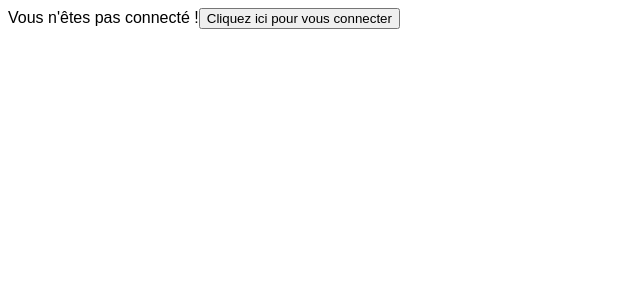
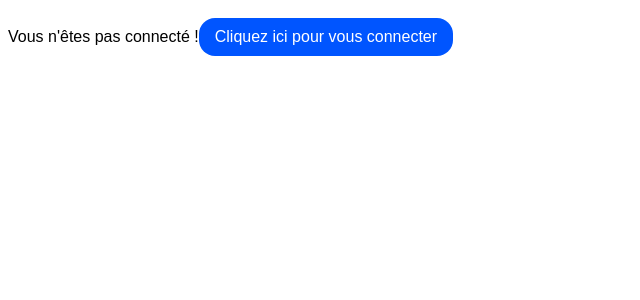
Before and after one commit to YohanetYoyo/projet-php-cms, a PHP site: page /reset-password/manage-users in a window 1280 px wide. Shown: the top 300 px of the page, without its empty margins (0-640 px from the left). Run offline with PHP 8.4, Linux system fonts and the light colour scheme; data comes from the database, SQL or seed files in the repository; style sheets or scripts are compiled from the project's sources; some web fonts are replaced.

Commit message:
style: add buttons styles

```diff
--- a/app/Views/Admin/manage-users.php
+++ b/app/Views/Admin/manage-users.php
@@ -18,18 +18,18 @@
 <?php
 if (!isset($_SESSION['user'])) {
     echo "Vous n'êtes pas connecté !";
-    echo "<a href='/login'><button type='button'>Cliquez ici pour vous connecter</button><a/>";
+    echo "<a href='/login'><button type='button' class='button button--primary'>Cliquez ici pour vous connecter</button><a/>";
 } else {
     if ($_SESSION['user']->getIsAdmin() != 1) {
         echo "Vous n'êtes pas autorisé à visionner cette page !";
-        echo "<a href='/index'><button type='button'>Cliquez ici pour retourner à l'accueil</button><a/>";
+        echo "<a href='/index'><button type='button' class='button button--primary'>Cliquez ici pour retourner à l'accueil</button><a/>";
     } else {
     ?>
     <header>
         <h1>Gestion des utilisateurs</h1>
     </header>
     <main>
-        <a href="/create-user"><button type="button">Créer un utilisateur</button></a>
+        <a href="/create-user"><button type="button" class="button button--primary">Créer un utilisateur</button></a>
         <br><br>
         <table border="1px">
             <tr>
@@ -53,13 +53,13 @@ if (!isset($_SESSION['user'])) {
                 <td>
                     <form method="post" action="/manage-users/update">
                         <input type="hidden" name="idUser" value="<?= $user['id_user']?> ?>">
-                        <button type="submit">Modifier</button>
+                        <button type="submit" class="button button--primary">Modifier</button>
                     </form>
                 </td>
                 <td>
                     <form method="post" action="/manage-users/delete">
                         <input type="hidden" name="idUser" value="<?= $user['id_user']?> ?>">
-                        <button onclick="return deleteAccount('deletionForm')" type="submit">Supprimer</button>
+                        <button onclick="return deleteAccount('deletionForm')" type="submit" class="button button--danger">Supprimer</button>
                     </form>
                 </td>
             </tr>
@@ -70,7 +70,7 @@ if (!isset($_SESSION['user'])) {
         </table>
     </main>
     <br>
-    <a href="/index"><button type="button">Retour vers l'accueil</button></a>
+    <a href="/index"><button type="button" class="button button--secondary">Retour vers l'accueil</button></a>
     <?php
     }
 }
--- a/app/Views/ModificationPage.php
+++ b/app/Views/ModificationPage.php
@@ -9,7 +9,7 @@
 <?php
 if (!isset($_SESSION['user'])) {
     echo "Vous n'êtes pas connecté !";
-    echo "<a href='/login'><button type='button'>Cliquez ici pour vous connecter</button></a>";
+    echo "<a href='/login'><button type='button' class='button button--primary'>Cliquez ici pour vous connecter</button></a>";
 } else {
 ?>
     <header>
@@ -52,11 +52,11 @@ if (!isset($_SESSION['user'])) {
 
                 <br><br>
 
-                <button type="submit" style="background-color: #007bff; color: white; padding: 10px 20px;">
+                <button type="submit" class="button button--primary">
                     Mettre à jour la page
                 </button>
 
-                <a href="/home"><button type="button" style="background-color: gray; color: white; padding: 10px 20px;">
+                <a href="/home"><button type="button" class="button button--secondary">
                     Annuler
                 </button></a>
             </form>
--- a/app/Views/forgot-password.php
+++ b/app/Views/forgot-password.php
@@ -28,7 +28,7 @@
             Réinitialiser mon mot de passe
         </a></p>
         <br>
-        <p><a href="/login">Retour à la connexion</a></p>
+        <p><a href="/login"><button type="button" class="button button--primary">Retour à la connexion</button></a></p>
     </div>
 <?php else: ?>
     <main>
@@ -49,8 +49,8 @@
                 </tr>
                 <tr>
                     <td colspan="2">
-                        <button type="submit">Envoyer le lien</button>
-                        <a href="/login"><button type="button">Retour</button></a>
+                        <button type="submit" class="button button--primary">Envoyer le lien</button>
+                        <a href="/login"><button type="button" class="button button--secondary">Retour</button></a>
                     </td>
                 </tr>
             </table>
--- a/app/Views/home.php
+++ b/app/Views/home.php
@@ -22,7 +22,7 @@ if (!isset($_SESSION['user'])) {
         ?>
         <table>
             <tr>
-                <td><a href="/manage-users"><button type="button">Gestion des utilisateurs</button></a></td>
+                <td><a href="/manage-users"><button type="button" class="button button--primary">Gestion des utilisateurs</button></a></td>
             </tr>
         </table>
         <br>
@@ -64,13 +64,13 @@ if (!isset($_SESSION['user'])) {
         <br>
         <table>
             <tr>
-                <td><a href="/create-page"><button type="button">Créer une nouvelle page</button></a></td>
+                <td><a href="/create-page"><button type="button" class="button button--primary">Créer une nouvelle page</button></a></td>
             </tr>
         </table>
     </main>
     <br>
     <form method="post" action="/home">
-        <button type="submit">Déconnexion</button>
+        <button type="submit" class="button button--secondary">Déconnexion</button>
     </form>
 <?php
 }
--- a/app/Views/login.php
+++ b/app/Views/login.php
@@ -37,13 +37,13 @@
             </tr>
             <tr>
                 <td colspan="2">
-                    <button type="submit">Connexion</button>
+                    <button type="submit" class="button button--primary">Connexion</button>
                 </td>
             </tr>
         </table>
     </form>
     <br>
-    <a href="/register">Pas de compte ? Cliquez ici pour vous inscrire</a>
+    <a href="/register"><button type="button" class="button button--secondary">S'inscrire</button></a>
     <br>
     <a href="/forgot-password">Mot de passe oublié ?</a>
 </body>
--- a/app/Views/register.php
+++ b/app/Views/register.php
@@ -61,12 +61,12 @@
             </tr>
             <tr>
                 <td colspan="2">
-                    <button type="submit">S'inscrire</button>
+                    <button type="submit" class="button button--primary">S'inscrire</button>
                 </td>
             </tr>
         </table>
     </form>
     <br>
-    <a href="/login">Déjà un compte ? Cliquez ici pour vous connecter</a>
+    <a href="/login">Se connecter</a>
 </body>
 </html>
--- a/app/Views/reset-password.php
+++ b/app/Views/reset-password.php
@@ -21,7 +21,7 @@
 <?php if (isset($success) && $success): ?>
     <div class="success">
         <p style="color: green;">Votre mot de passe a été réinitialisé avec succès.</p>
-        <p><a href="/login">Cliquez ici pour vous connecter</a></p>
+        <p><a href="/login"><button type="button" class="button button--primary">Cliquez ici pour vous connecter</button></a></p>
     </div>
 <?php else: ?>
     <main>
@@ -50,8 +50,8 @@
                 </tr>
                 <tr>
                     <td colspan="2">
-                        <button type="submit">Réinitialiser le mot de passe</button>
-                        <a href="/login"><button type="button">Annuler</button></a>
+                        <button type="submit" class="button button--primary">Réinitialiser le mot de passe</button>
+                        <a href="/login"><button type="button" class="button button--secondary">Annuler</button></a>
                     </td>
                 </tr>
             </table>
--- /dev/null
+++ b/scss/components/_buttons.scss
@@ -0,0 +1,48 @@
+@use "../partials/functions" as f;
+
+@layer components {
+  .button {
+    display: inline-block;
+    border-radius: f.rem(16);
+    border: none;
+    box-shadow: 0 8px 16px 0 rgba(var(--primary), 0.6);
+    color: var(--white);
+    cursor: pointer;
+    font-size: 1rem;
+    font-weight: 500;
+    margin: f.rem(10) 0;
+    padding: f.rem(10) f.rem(16);
+
+    &--primary {
+      background-color: var(--primary);
+      &:hover {
+        background-color: var(--primary-hover);
+      }
+    }
+
+    &--secondary {
+      background-color: var(--secondary);
+      color: var(--primary);
+      border: f.rem(2) solid var(--blue);
+      &:hover {
+        background-color: var(--secondary-hover);
+      }
+    }
+
+    &--tertiary {
+      background-color: var(--tertiary);
+      color: var(--lightgrey);
+      &:hover {
+        background-color: var(--tertiary-hover);
+      }
+    }
+
+    &--danger {
+      background-color: var(--danger);
+      color: var(--white);
+      &:hover {
+        background-color: var(--danger-hover);
+      }
+    }
+  }
+}
--- a/scss/main.scss
+++ b/scss/main.scss
@@ -1 +1,5 @@
+@use "partials/layers";
+
 @use "partials/globals";
+
+@use "components/buttons";
--- /dev/null
+++ b/scss/partials/_functions.scss
@@ -0,0 +1,5 @@
+@use "sass:math";
+
+@function rem($pxVal){
+  @return math.div($pxVal, 16) * 1rem;
+}
--- a/scss/partials/_globals.scss
+++ b/scss/partials/_globals.scss
@@ -2,11 +2,13 @@
 @use "variables" as v;
 @use "sass:meta";
 @use "sass:map";
+@use "sass:color";
 
 @layer base {
   :root {
     @each $name, $value in v.$colors {
       --#{$name}: #{$value};
+      --#{$name}-hover: #{color.scale($value, $lightness: 20%)};
     }
 
     @each $name, $color in v.$agnostic {
--- /dev/null
+++ b/scss/partials/_layers.scss
@@ -0,0 +1 @@
+@layer base, components;
--- a/scss/partials/_variables.scss
+++ b/scss/partials/_variables.scss
@@ -1,9 +1,18 @@
 $colors: (
         "black": #000,
         "white": #fff,
+        "grey": #2d2d2d,
+        "lightgrey": #F0FFFF,
+        "blue": #0055ff,
+        "yellow": #ffb600,
+        "red": #ff0000
 );
 
 $agnostic: (
+        "primary": "blue",
+        "secondary": "lightgrey",
+        "tertiary": "grey",
+        "danger": "red",
         "body-text": (
                 "light": "black",
                 "dark": "white",
```
Also changed, not shown: app/Views/Admin/create-user.php (+4 -4 lines), app/Views/Admin/modify-user.php (+4 -4 lines), app/Views/CreatePage.php (+3 -8 lines), app/Views/DeletePage.php (+4 -9 lines), app/Views/PublishPage.php (+4 -4 lines), app/Views/account.php (+4 -4 lines).
